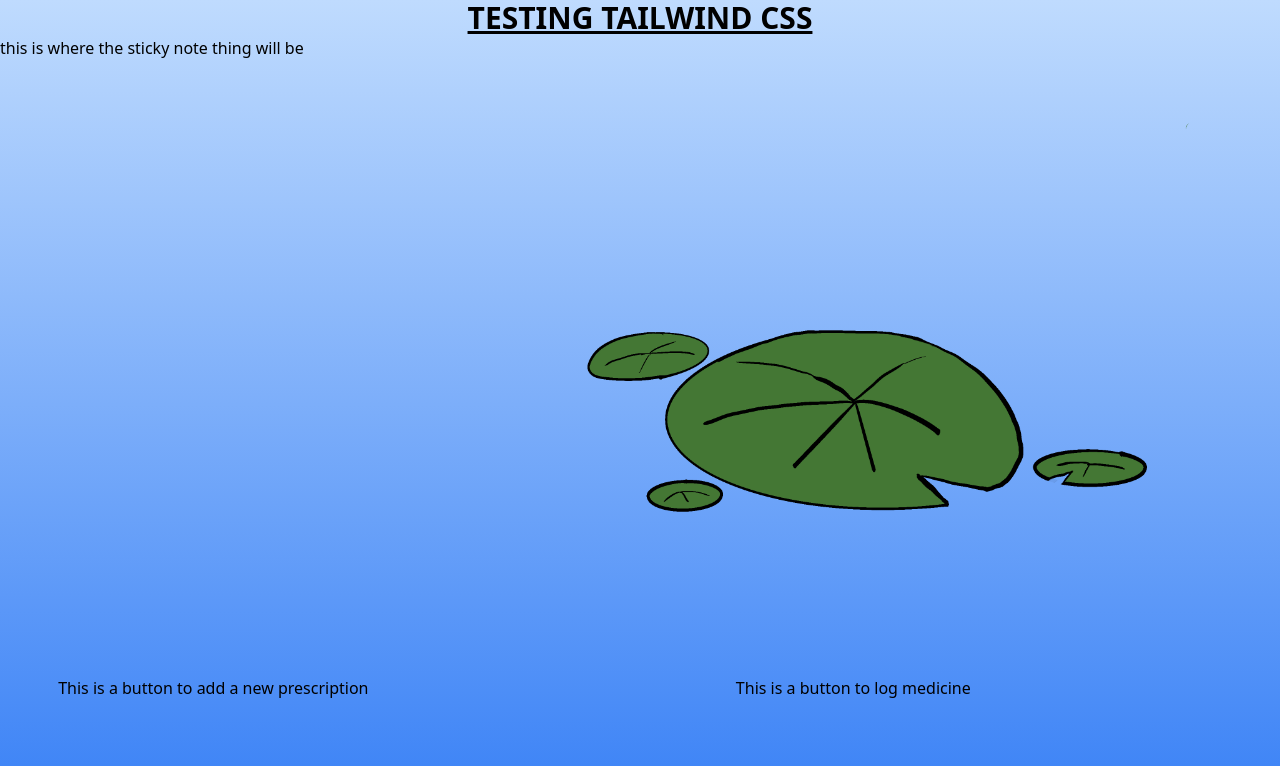
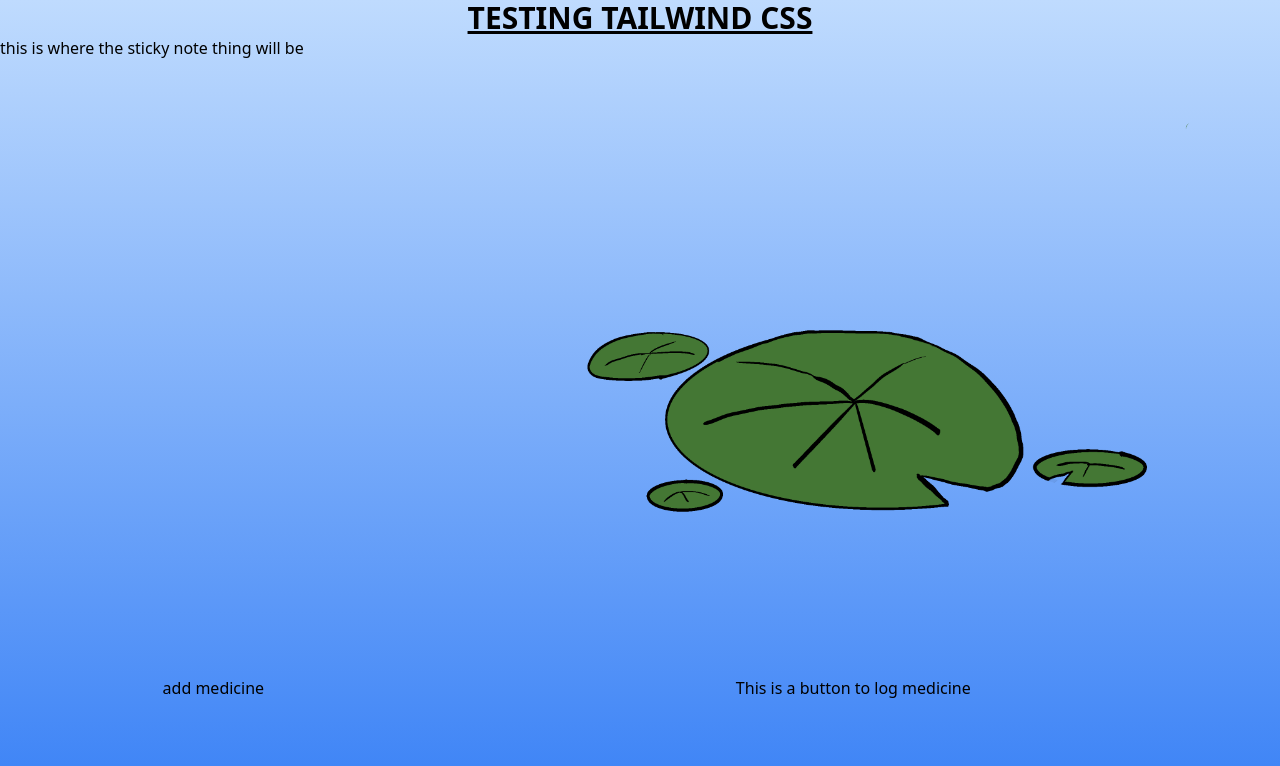
Before and after one commit to jackw00/dtedesignathon, a React (Create React App) app in the folder frontend/frontend/: page /dashboard in a window 1280 px wide. Shown: the top 766 px of the page. Built offline with nearby package versions, Linux system fonts and the light colour scheme.

Commit message:
add medicine page

```diff
--- a/frontend/frontend/src/pages/Dashboard.js
+++ b/frontend/frontend/src/pages/Dashboard.js
@@ -40,7 +40,7 @@ export default function Dashboard() {
           </div>
           <div className="flex text-center">
             <div className="COLUMN 1 w-1/3 flex flex-col">
-              <button>This is a button to add a new prescription</button>
+              <button>add medicine</button>
             </div>
             <div className="w-2/3 flex flex-col">
               <button onClick={logMedicine}>This is a button to log medicine</button>
```
